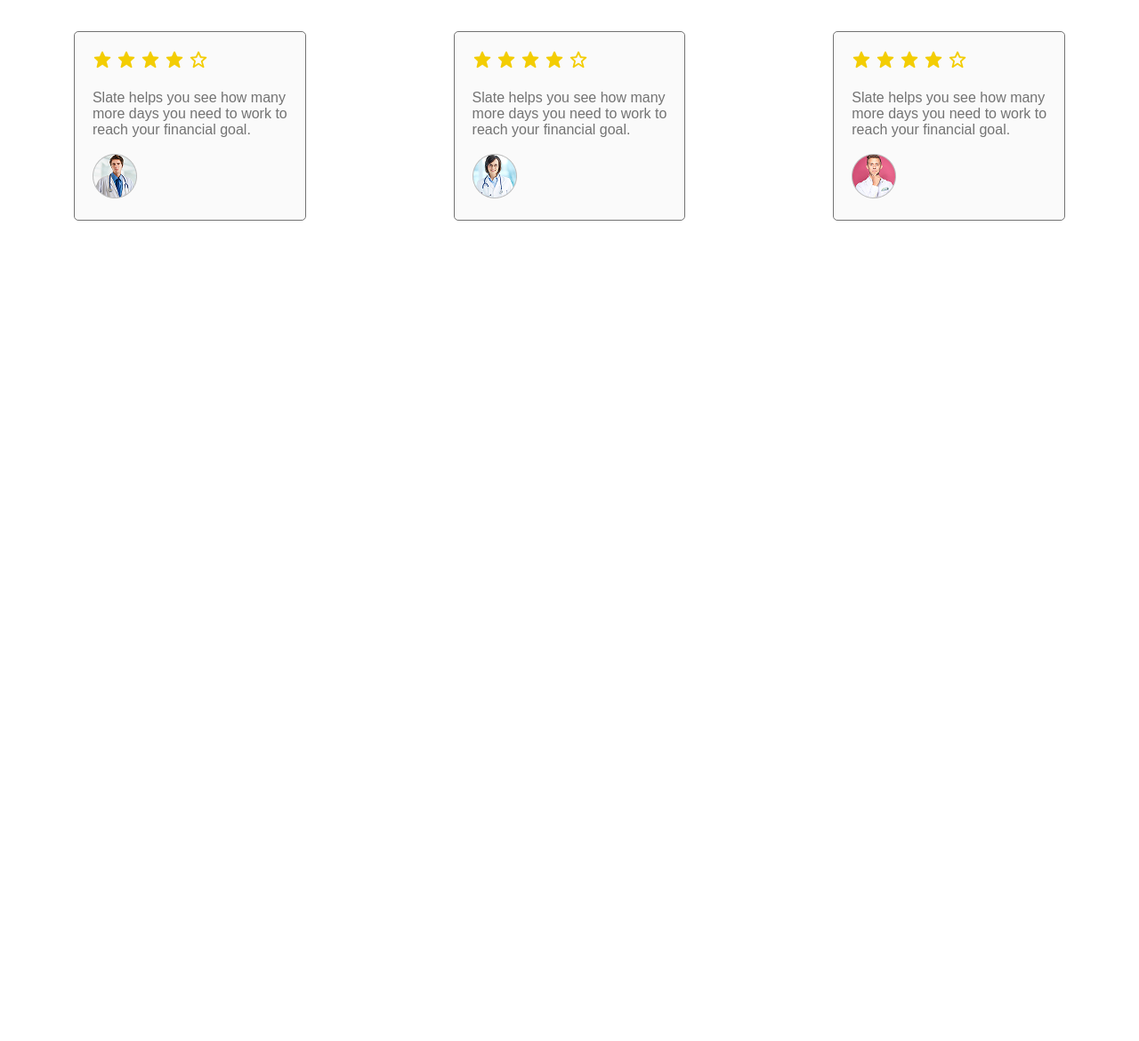
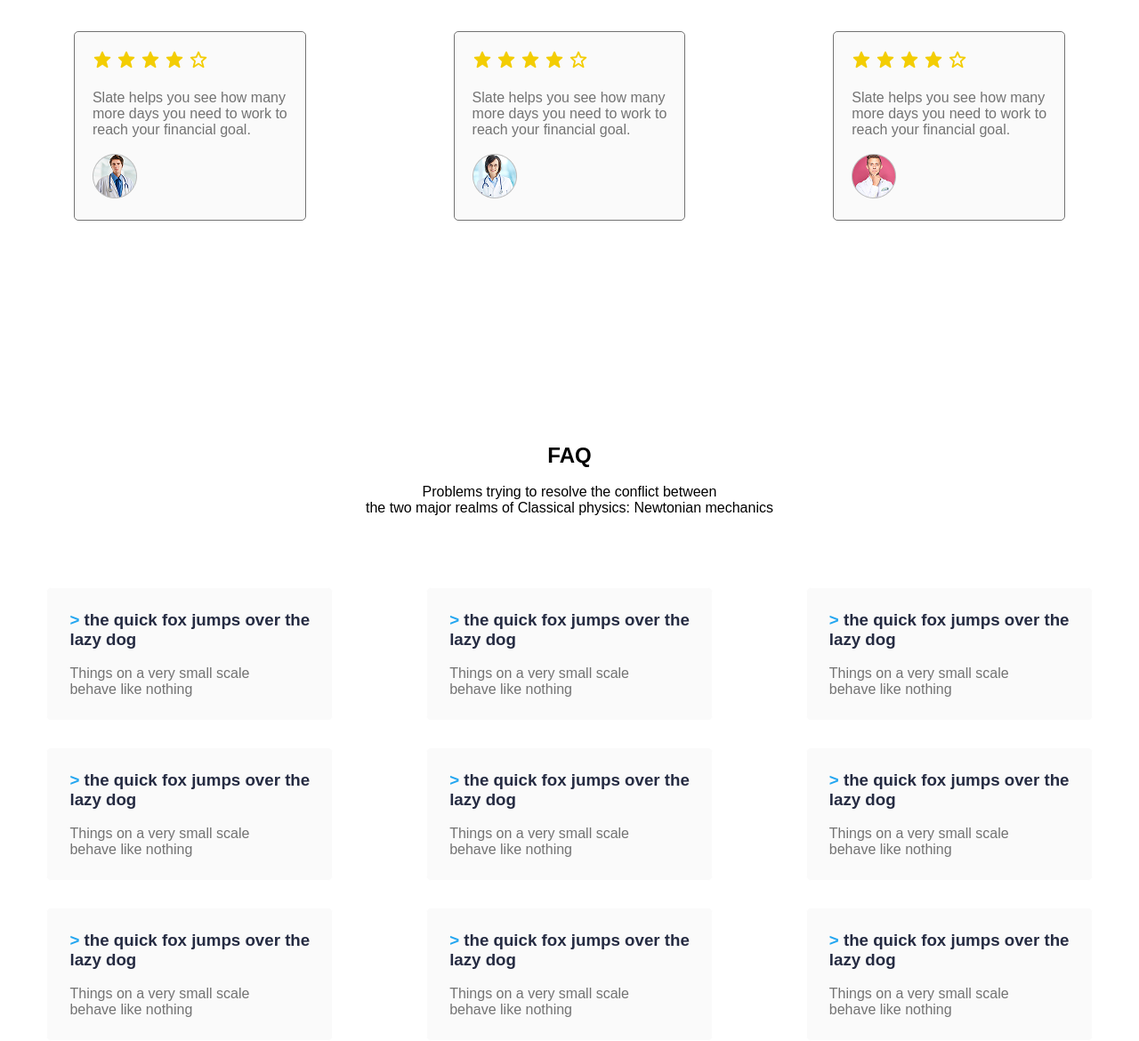
Before and after one commit to dxaylo-ux/week-1-home-5, a plain HTML site: page index.html in a window 1280 px wide. Shown: the part 1848-3018 px from the top of the page at 89% size. Before the commit the page ends 2096 px from the top, so only its background shows below. Drawn offline with Linux system fonts and the light colour scheme.

Commit message:
section4 faq

```diff
--- a/class.css
+++ b/class.css
@@ -107,3 +107,18 @@
 .m8 p{
     color: #737373;
 }
+.the {
+     padding: 25px;
+     background: #FAFAFA;
+     border: 1px solid white;
+     border-radius: 5px;
+}
+.the h3 {
+    color: #252B42;
+}
+.m10 {
+    display: flex;
+    justify-content: space-around;
+    margin-top: 30px;
+    color: #737373;
+}
--- a/index.html
+++ b/index.html
@@ -155,5 +155,66 @@
     </div>
     </section>
 
+    <section>
+
+           <div class="lead">
+        <h1>FAQ</h1>
+        <br>
+        <p>Problems trying to resolve the conflict between <br> the two major realms of Classical physics: Newtonian mechanics </p>
+    </div>
+    <div class="m10">
+        <div class="the">
+
+            <h3> <span style="color: #23A6F0;">></span> the quick fox jumps over the <br> lazy dog</h3>
+            <br>
+            <p>Things on a very small scale <br> behave like nothing </p>
+          </div>
+        <div class="the">
+            <h3> <span style="color: #23A6F0;">></span> the quick fox jumps over the <br> lazy dog</h3>
+            <br>
+            <p>Things on a very small scale <br> behave like nothing </p>
+          </div>
+        <div class="the">
+            <h3> <span style="color: #23A6F0;">></span> the quick fox jumps over the <br> lazy dog</h3>
+            <br>
+            <p>Things on a very small scale <br> behave like nothing </p>
+          </div>
+    </div>
+    <div class="m10">
+        <div class="the">
+            <h3> <span style="color: #23A6F0;">></span> the quick fox jumps over the <br> lazy dog</h3>
+            <br>
+            <p>Things on a very small scale <br> behave like nothing </p>
+          </div>
+        <div class="the">
+            <h3> <span style="color: #23A6F0;">></span> the quick fox jumps over the <br> lazy dog</h3>
+            <br>
+            <p>Things on a very small scale <br> behave like nothing </p>
+          </div>
+        <div class="the">
+            <h3> <span style="color: #23A6F0;">></span> the quick fox jumps over the <br> lazy dog</h3>
+            <br>
+            <p>Things on a very small scale <br> behave like nothing </p>
+          </div>
+    </div>
+    <div class="m10">
+        <div class="the">
+            <h3> <span style="color: #23A6F0;">></span> the quick fox jumps over the <br> lazy dog</h3>
+            <br>
+            <p>Things on a very small scale <br> behave like nothing </p>
+          </div>
+        <div class="the">
+            <h3> <span style="color: #23A6F0;">></span> the quick fox jumps over the <br> lazy dog</h3>
+            <br>
+            <p>Things on a very small scale <br> behave like nothing </p>
+          </div>
+        <div class="the">
+            <h3> <span style="color: #23A6F0;"> > </span>the quick fox jumps over the <br> lazy dog</h3>
+            <br>
+            <p>Things on a very small scale <br> behave like nothing </p>
+          </div>
+    </div>
+    </section>
+
 </body>
 </html>
```
